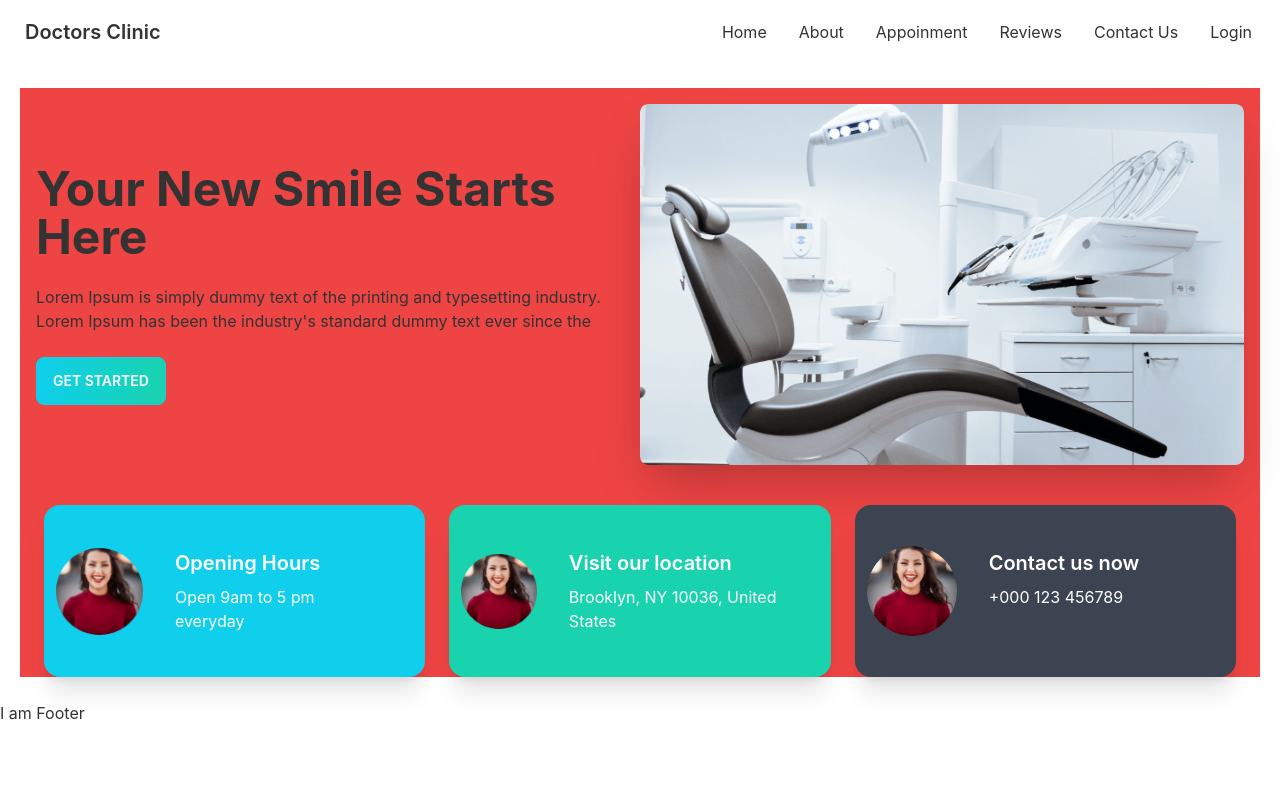
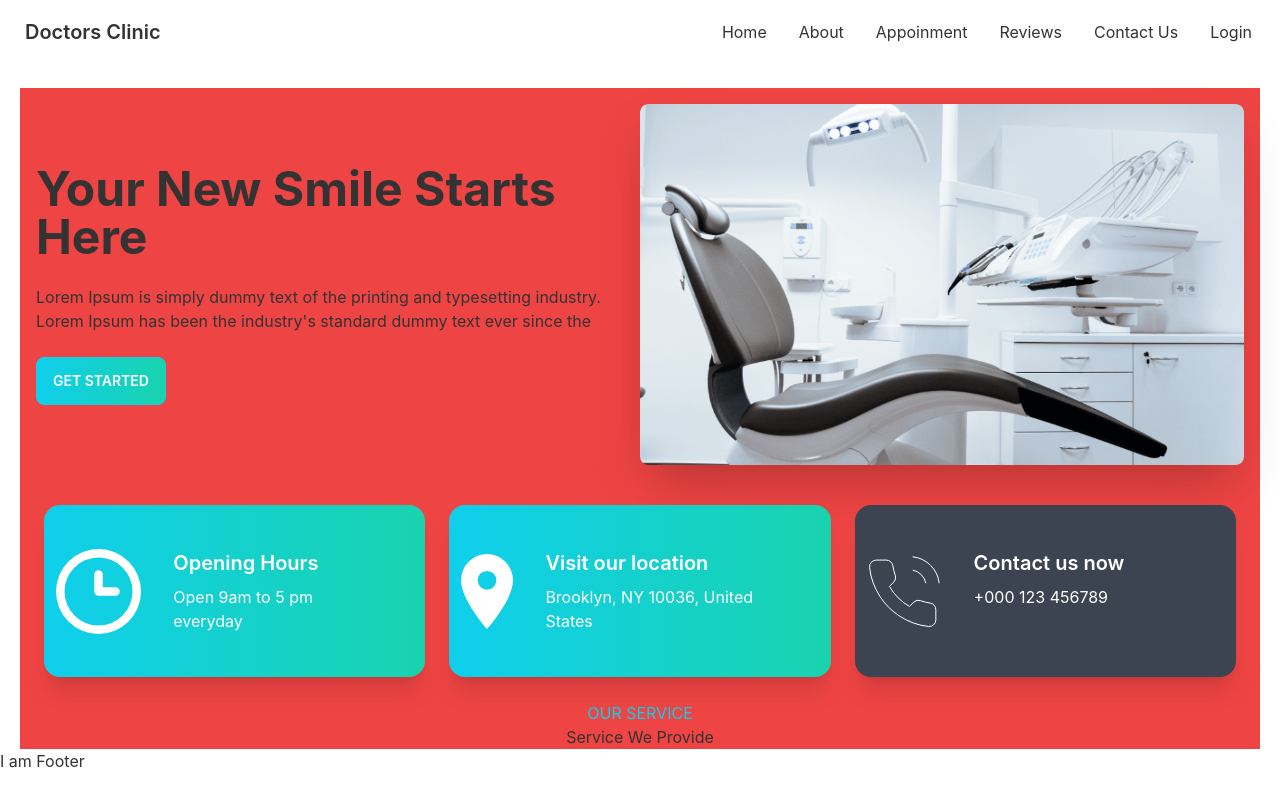
Before and after one commit to zameariislam/doctor-clinic, a React (Create React App) app: page / in a window 1280 px wide. Built offline with nearby package versions, Linux system fonts and the light colour scheme.

Commit message:
card info section done

```diff
--- a/src/pages/Home/Home/Home.js
+++ b/src/pages/Home/Home/Home.js
@@ -1,6 +1,7 @@
 import React from 'react';
 import Banner from '../Banner/Banner';
 import InfoCards from '../InfoCards/InfoCards';
+import Services from '../Services/Services';
 
 
 const Home = () => {
@@ -8,6 +9,7 @@ const Home = () => {
         <div className='mx-5  bg-red-500'>
             <Banner />
             <InfoCards />
+            <Services />
 
         </div>
     );
--- a/src/pages/Home/InfoCards/InfoCards.js
+++ b/src/pages/Home/InfoCards/InfoCards.js
@@ -1,5 +1,7 @@
 import React from 'react';
-import clock from '../../../assets/images/people2.png'
+import clock from '../../../assets/icons/clock.svg'
+import marker from '../../../assets/icons/marker.svg'
+import phone from '../../../assets/icons/phone.svg'
 
 import InfoCard from './InfoCard';
 
@@ -11,21 +13,21 @@ const InfoCards = () => {
             name: 'Opening Hours',
             description: " Open 9am to 5 pm everyday",
             icon: clock,
-            bgColor: "bg-primary"
+            bgColor: "bg-gradient-to-r from-primary to-secondary"
         },
         {
             id: 2,
             name: 'Visit our location',
             description: " Brooklyn, NY 10036, United States",
-            icon: clock,
-            bgColor: "bg-secondary"
+            icon: marker,
+            bgColor: "bg-gradient-to-r from-primary to-secondary"
         },
 
         {
             id: 3,
             name: 'Contact us now',
             description: " +000 123 456789",
-            icon: clock,
+            icon: phone,
             bgColor: "bg-neutral"
         },
 
--- /dev/null
+++ b/src/pages/Home/Services/Services.js
@@ -0,0 +1,14 @@
+import React from 'react';
+
+const Services = () => {
+    return (
+        <div  className='text-center '>
+            <h4 className='text-primary'>OUR SERVICE</h4>
+            <h1>Service We Provide</h1>
+
+
+        </div>
+    );
+};
+
+export default Services;
```
Also changed, not shown: src/pages/Home/Services/Service.js (added).
